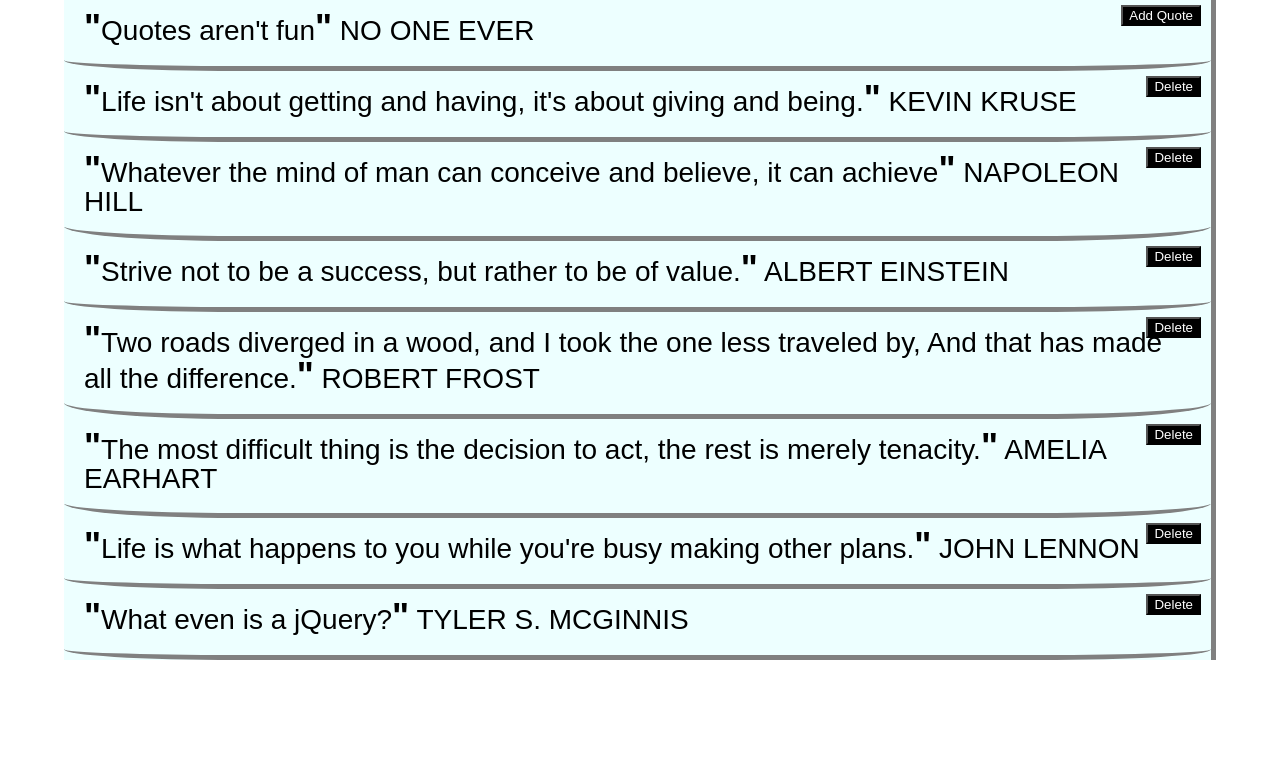
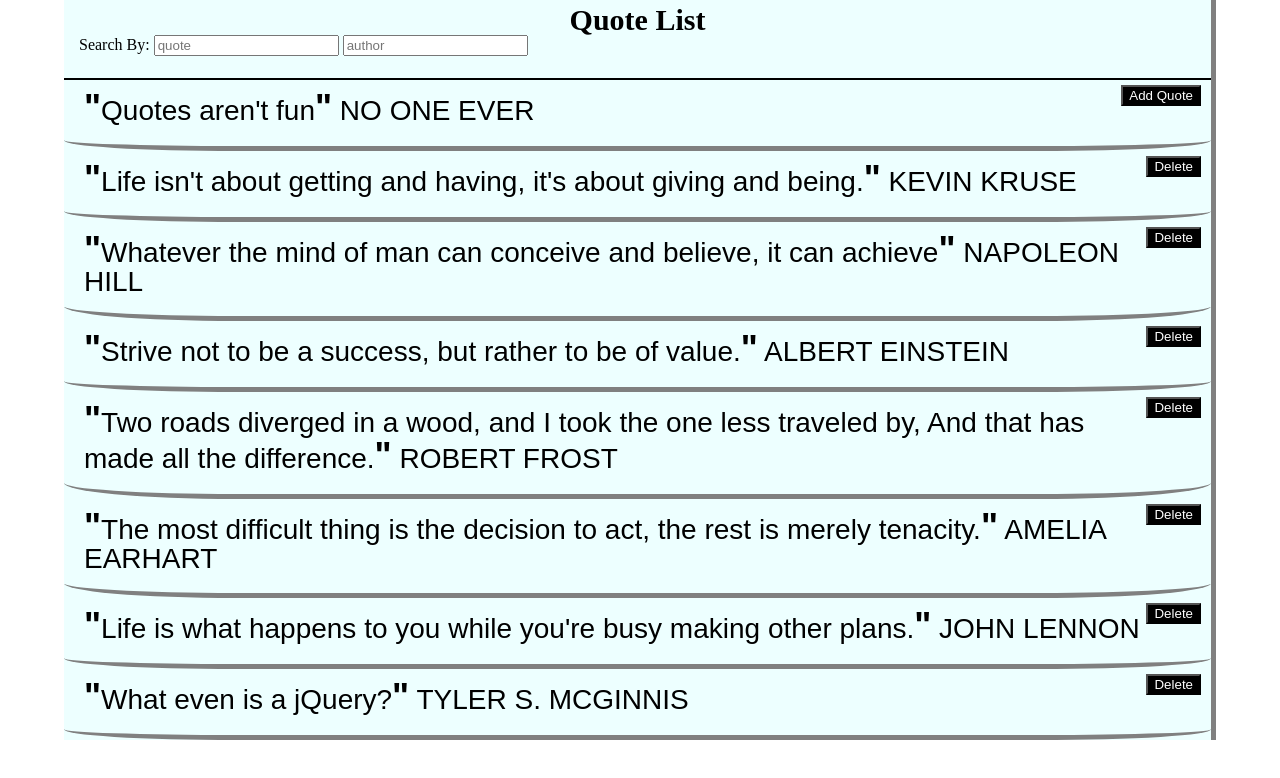
Before and after one commit to lpabst/quoteBook, a plain HTML site: page index.html in a window 1280 px wide. Drawn offline with nearby package versions, Linux system fonts and the light colour scheme.

Commit message:
added and styled heading for search filter

```diff
--- a/index.html
+++ b/index.html
@@ -12,6 +12,14 @@
 <body ng-controller="mainCtrl">
 
   <section class='main_container'>
+
+    <div class="heading">
+      <h2>Quote List</h2>
+      <p>Search By:
+        <span><input class='search_input' ng-model='search_quote' placeholder="quote"></span>
+        <span><input class='search_input' ng-model='search_author' placeholder="author"></span>
+      </p>
+    </div>
 
     <div class='quote'>
       <p><span class='quotation'>"</span>Quotes aren't fun<span class='quotation'>"</span>
--- a/main.css
+++ b/main.css
@@ -7,11 +7,24 @@
     border-right: 5px solid gray;
 }
 
+.heading{
+    width: 100%;
+    height: 80px;
+    border-bottom: 2px solid black;
+    padding: 5px 15px;
+}
+
+.heading h2{
+    font-size: 30px;
+    font-weight: bold;
+    text-align: center;
+}
+
 .quote{
     width: 100%;
     font-size: 28px;
     font-family: sans-serif;
-    padding: 10px 45px 20px 20px;
+    padding: 10px 70px 20px 20px;
     border-bottom: 5px solid gray;
     border-bottom-left-radius: 15%;
     border-bottom-right-radius: 15%;
```
